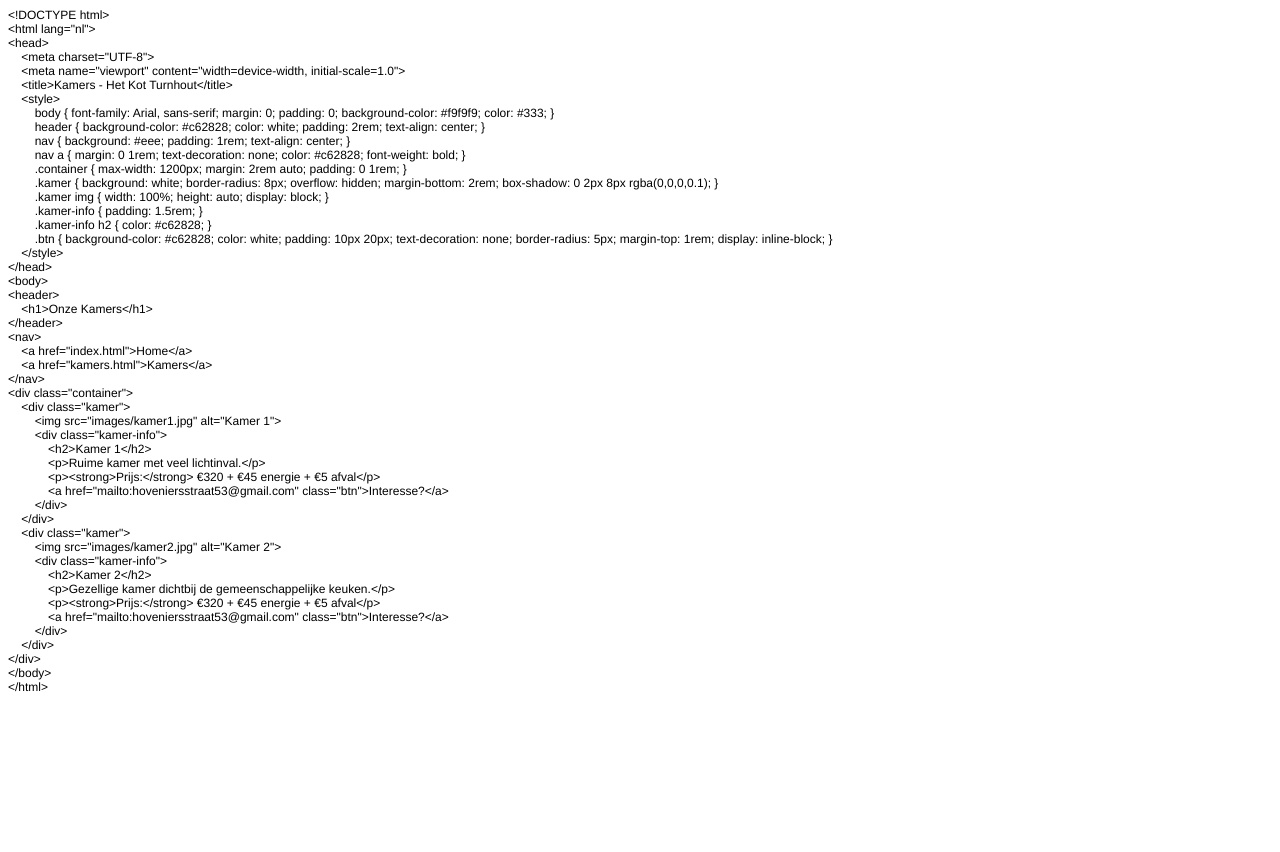
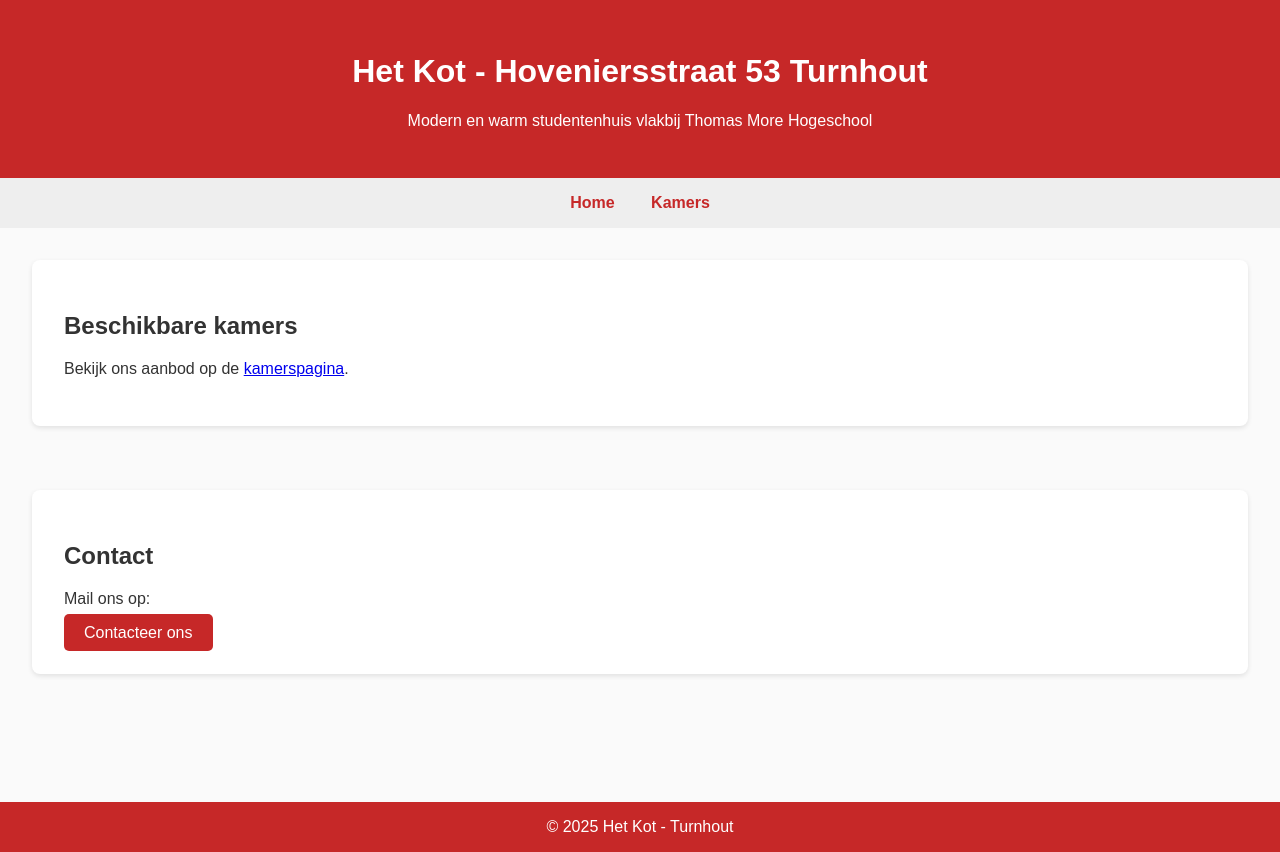
Before and after one commit to Hoveniersstraat53/Op-Kot-In-Turnhout-Hoveniesstraat53, a plain HTML site: page kamers.html in a window 1280 px wide. Before the commit the page ends 800 px from the top, so only its background shows below. Drawn offline with Linux system fonts and the light colour scheme.

Commit message:
Update kamers.html

```diff
--- a/kamers.html
+++ b/kamers.html
@@ -1,64 +1,43 @@
-<!DOCTYPE html PUBLIC "-//W3C//DTD HTML 4.01//EN" "http://www.w3.org/TR/html4/strict.dtd">
-<html>
+<!DOCTYPE html>
+<html lang="nl">
 <head>
-  <meta http-equiv="Content-Type" content="text/html; charset=utf-8">
-  <meta http-equiv="Content-Style-Type" content="text/css">
-  <title></title>
-  <meta name="Generator" content="Cocoa HTML Writer">
-  <meta name="CocoaVersion" content="2113.65">
-  <style type="text/css">
-    p.p1 {margin: 0.0px 0.0px 0.0px 0.0px; font: 12.0px Helvetica}
-  </style>
+    <meta charset="UTF-8">
+    <meta name="viewport" content="width=device-width, initial-scale=1.0">
+    <title>Het Kot - Turnhout</title>
+    <style>
+        body { font-family: Arial, sans-serif; margin: 0; padding: 0; background-color: #fafafa; color: #333; }
+        header { background-color: #c62828; color: white; padding: 2rem; text-align: center; }
+        nav { background: #eee; padding: 1rem; text-align: center; }
+        nav a { margin: 0 1rem; text-decoration: none; color: #c62828; font-weight: bold; }
+        main { padding: 2rem; }
+        section { margin-bottom: 4rem; }
+        .kamers, .contact { background: white; padding: 2rem; border-radius: 8px; box-shadow: 0 2px 5px rgba(0,0,0,0.1); }
+        footer { background-color: #c62828; color: white; text-align: center; padding: 1rem; margin-top: 2rem; }
+        .btn { background-color: #c62828; color: white; padding: 10px 20px; text-decoration: none; border-radius: 5px; }
+    </style>
 </head>
 <body>
-<p class="p1">&lt;!DOCTYPE html&gt;</p>
-<p class="p1">&lt;html lang="nl"&gt;</p>
-<p class="p1">&lt;head&gt;</p>
-<p class="p1"><span class="Apple-converted-space">    </span>&lt;meta charset="UTF-8"&gt;</p>
-<p class="p1"><span class="Apple-converted-space">    </span>&lt;meta name="viewport" content="width=device-width, initial-scale=1.0"&gt;</p>
-<p class="p1"><span class="Apple-converted-space">    </span>&lt;title&gt;Kamers - Het Kot Turnhout&lt;/title&gt;</p>
-<p class="p1"><span class="Apple-converted-space">    </span>&lt;style&gt;</p>
-<p class="p1"><span class="Apple-converted-space">        </span>body { font-family: Arial, sans-serif; margin: 0; padding: 0; background-color: #f9f9f9; color: #333; }</p>
-<p class="p1"><span class="Apple-converted-space">        </span>header { background-color: #c62828; color: white; padding: 2rem; text-align: center; }</p>
-<p class="p1"><span class="Apple-converted-space">        </span>nav { background: #eee; padding: 1rem; text-align: center; }</p>
-<p class="p1"><span class="Apple-converted-space">        </span>nav a { margin: 0 1rem; text-decoration: none; color: #c62828; font-weight: bold; }</p>
-<p class="p1"><span class="Apple-converted-space">        </span>.container { max-width: 1200px; margin: 2rem auto; padding: 0 1rem; }</p>
-<p class="p1"><span class="Apple-converted-space">        </span>.kamer { background: white; border-radius: 8px; overflow: hidden; margin-bottom: 2rem; box-shadow: 0 2px 8px rgba(0,0,0,0.1); }</p>
-<p class="p1"><span class="Apple-converted-space">        </span>.kamer img { width: 100%; height: auto; display: block; }</p>
-<p class="p1"><span class="Apple-converted-space">        </span>.kamer-info { padding: 1.5rem; }</p>
-<p class="p1"><span class="Apple-converted-space">        </span>.kamer-info h2 { color: #c62828; }</p>
-<p class="p1"><span class="Apple-converted-space">        </span>.btn { background-color: #c62828; color: white; padding: 10px 20px; text-decoration: none; border-radius: 5px; margin-top: 1rem; display: inline-block; }</p>
-<p class="p1"><span class="Apple-converted-space">    </span>&lt;/style&gt;</p>
-<p class="p1">&lt;/head&gt;</p>
-<p class="p1">&lt;body&gt;</p>
-<p class="p1">&lt;header&gt;</p>
-<p class="p1"><span class="Apple-converted-space">    </span>&lt;h1&gt;Onze Kamers&lt;/h1&gt;</p>
-<p class="p1">&lt;/header&gt;</p>
-<p class="p1">&lt;nav&gt;</p>
-<p class="p1"><span class="Apple-converted-space">    </span>&lt;a href="index.html"&gt;Home&lt;/a&gt;</p>
-<p class="p1"><span class="Apple-converted-space">    </span>&lt;a href="kamers.html"&gt;Kamers&lt;/a&gt;</p>
-<p class="p1">&lt;/nav&gt;</p>
-<p class="p1">&lt;div class="container"&gt;</p>
-<p class="p1"><span class="Apple-converted-space">    </span>&lt;div class="kamer"&gt;</p>
-<p class="p1"><span class="Apple-converted-space">        </span>&lt;img src="images/kamer1.jpg" alt="Kamer 1"&gt;</p>
-<p class="p1"><span class="Apple-converted-space">        </span>&lt;div class="kamer-info"&gt;</p>
-<p class="p1"><span class="Apple-converted-space">            </span>&lt;h2&gt;Kamer 1&lt;/h2&gt;</p>
-<p class="p1"><span class="Apple-converted-space">            </span>&lt;p&gt;Ruime kamer met veel lichtinval.&lt;/p&gt;</p>
-<p class="p1"><span class="Apple-converted-space">            </span>&lt;p&gt;&lt;strong&gt;Prijs:&lt;/strong&gt; €320 + €45 energie + €5 afval&lt;/p&gt;</p>
-<p class="p1"><span class="Apple-converted-space">            </span>&lt;a href="mailto:hoveniersstraat53@gmail.com" class="btn"&gt;Interesse?&lt;/a&gt;</p>
-<p class="p1"><span class="Apple-converted-space">        </span>&lt;/div&gt;</p>
-<p class="p1"><span class="Apple-converted-space">    </span>&lt;/div&gt;</p>
-<p class="p1"><span class="Apple-converted-space">    </span>&lt;div class="kamer"&gt;</p>
-<p class="p1"><span class="Apple-converted-space">        </span>&lt;img src="images/kamer2.jpg" alt="Kamer 2"&gt;</p>
-<p class="p1"><span class="Apple-converted-space">        </span>&lt;div class="kamer-info"&gt;</p>
-<p class="p1"><span class="Apple-converted-space">            </span>&lt;h2&gt;Kamer 2&lt;/h2&gt;</p>
-<p class="p1"><span class="Apple-converted-space">            </span>&lt;p&gt;Gezellige kamer dichtbij de gemeenschappelijke keuken.&lt;/p&gt;</p>
-<p class="p1"><span class="Apple-converted-space">            </span>&lt;p&gt;&lt;strong&gt;Prijs:&lt;/strong&gt; €320 + €45 energie + €5 afval&lt;/p&gt;</p>
-<p class="p1"><span class="Apple-converted-space">            </span>&lt;a href="mailto:hoveniersstraat53@gmail.com" class="btn"&gt;Interesse?&lt;/a&gt;</p>
-<p class="p1"><span class="Apple-converted-space">        </span>&lt;/div&gt;</p>
-<p class="p1"><span class="Apple-converted-space">    </span>&lt;/div&gt;</p>
-<p class="p1">&lt;/div&gt;</p>
-<p class="p1">&lt;/body&gt;</p>
-<p class="p1">&lt;/html&gt;</p>
+<header>
+    <h1>Het Kot - Hoveniersstraat 53 Turnhout</h1>
+    <p>Modern en warm studentenhuis vlakbij Thomas More Hogeschool</p>
+</header>
+<nav>
+    <a href="index.html">Home</a>
+    <a href="kamers.html">Kamers</a>
+</nav>
+<main>
+<section class="kamers">
+    <h2>Beschikbare kamers</h2>
+    <p>Bekijk ons aanbod op de <a href="kamers.html">kamerspagina</a>.</p>
+</section>
+<section class="contact">
+    <h2>Contact</h2>
+    <p>Mail ons op:</p>
+    <a href="mailto:hoveniersstraat53@gmail.com" class="btn">Contacteer ons</a>
+</section>
+</main>
+<footer>
+    &copy; 2025 Het Kot - Turnhout
+</footer>
 </body>
 </html>
```
